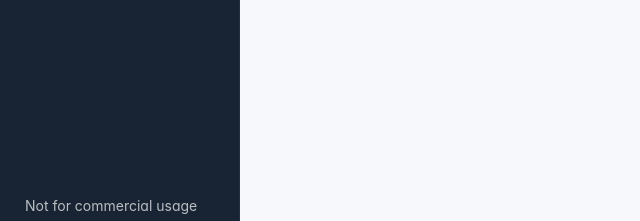
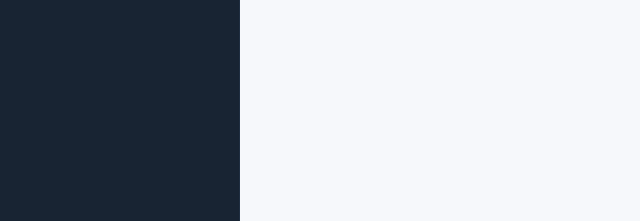
Before and after one commit to Skelmis/Blurp, a Python web app: template home/templates/home.jinja in a window 1280 px wide. Shown: the part 579-800 px from the top of the page, without its empty margins (0-640 px from the left). Run offline with Jinja, Linux system fonts and the light colour scheme; the template is opened without the code that fills it, so the values that code supplies are empty; some libraries are stand-ins or nearby versions; some web fonts are replaced.

Commit message:
chore: remove not for commerical usage banner

```diff
--- a/home/templates/sidebar.jinja
+++ b/home/templates/sidebar.jinja
@@ -101,9 +101,6 @@
                         </a>
                 {{ end_dropdown() }}
             </ul>
-            <div class="sidebar_bottom ">
-                Not for commercial usage
-            </div>
         </div>
     </div>
 </aside>
```
